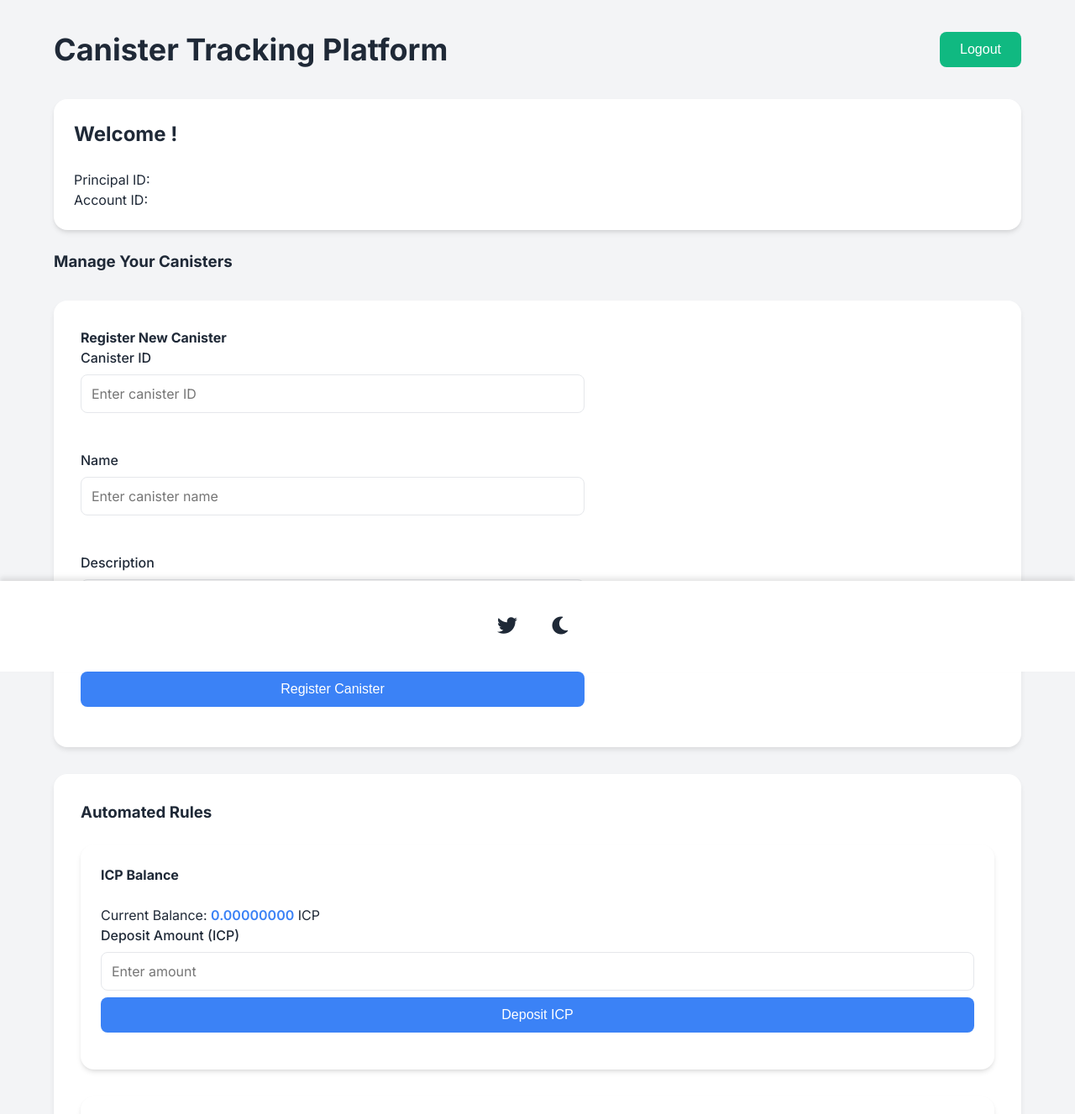
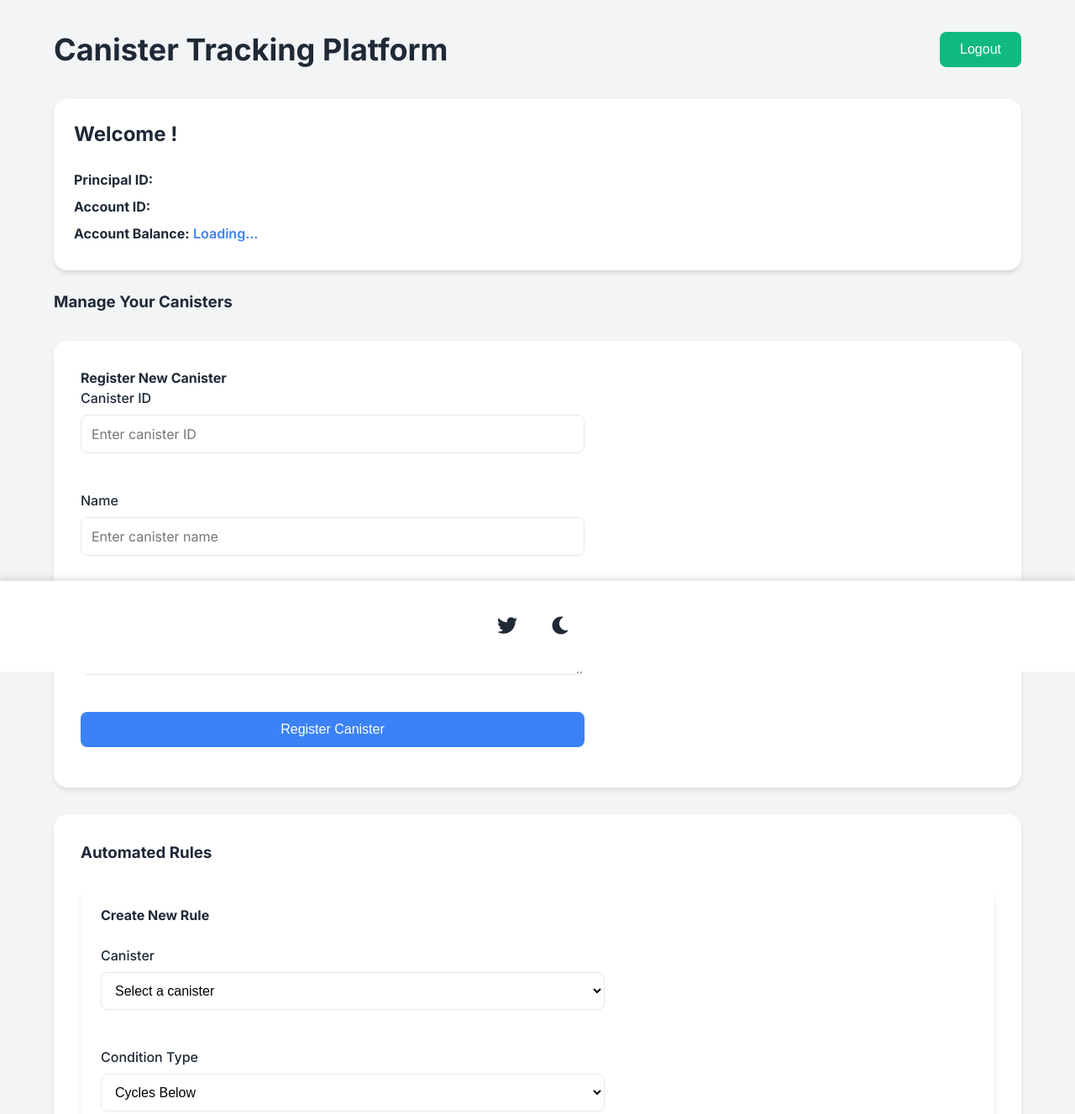
Before and after one commit to ichetanmittal/Canister-Tracking, a website built with webpack: page src/frontend/src/index.html in a window 1280 px wide. Shown: the top 1327 px of the page at 84% size. Built offline with nearby package versions, Linux system fonts and the light colour scheme; what @dfinity/agent, @dfinity/auth-client, @dfinity/ledger-icp would draw is missing.

Commit message:
account balance fetched

```diff
--- a/src/frontend/src/index.html
+++ b/src/frontend/src/index.html
@@ -534,6 +534,26 @@
                 font-size: 1.25rem;
             }
         }
+
+        .user-info {
+            margin-top: 1rem;
+        }
+
+        .user-info p {
+            margin: 0.5rem 0;
+            word-break: break-all;
+        }
+
+        .user-info strong {
+            color: var(--text-primary);
+            display: inline-block;
+            min-width: 120px;
+        }
+
+        #accountBalance {
+            color: var(--primary-color);
+            font-weight: 600;
+        }
     </style>
 </head>
 <body>
@@ -582,8 +602,11 @@
             <!-- Welcome card -->
             <div class="card">
                 <h2>Welcome <span id="username"></span>!</h2>
-                <p>Principal ID: <span id="principalId" class="text-secondary"></span></p>
-                <p>Account ID: <span id="accountId" class="text-secondary"></span></p>
+                <div class="user-info">
+                    <p><strong>Principal ID:</strong> <span id="principalId" class="text-secondary"></span></p>
+                    <p><strong>Account ID:</strong> <span id="accountId" class="text-secondary"></span></p>
+                    <p><strong>Account Balance:</strong> <span id="accountBalance">Loading...</span></p>
+                </div>
             </div>
 
             <!-- Canister Management Section -->
@@ -652,7 +675,7 @@
                     <h3>Automated Rules</h3>
 
                     <!-- ICP Balance Management -->
-                    <div class="card">
+                    <!-- <div class="card">
                         <h4>ICP Balance</h4>
                         <p>Current Balance: <span id="icpBalance">0</span> ICP</p>
                         <div class="form-group">
@@ -660,7 +683,7 @@
                             <input type="number" id="deposit-amount" min="0" step="0.01" placeholder="Enter amount">
                             <button onclick="depositICP()" class="primary">Deposit ICP</button>
                         </div>
-                    </div>
+                    </div> -->
 
                     <!-- Create Rule Form -->
                     <div class="card">
--- a/src/frontend/src/index.js
+++ b/src/frontend/src/index.js
@@ -98,8 +98,21 @@ async function handleAuthenticated() {
             if (accountElement) {
                 accountElement.textContent = accountId;
             }
+
+            // Fetch and display account balance
+            const balanceResult = await actor.getAccountBalance(principal);
+            if ('ok' in balanceResult) {
+                const balanceE8s = Number(balanceResult.ok);
+                const balanceICP = balanceE8s / 100000000; // Convert from e8s to ICP
+                const balanceElement = document.getElementById("accountBalance");
+                if (balanceElement) {
+                    balanceElement.textContent = `${balanceICP.toFixed(8)} ICP`;
+                }
+            } else {
+                console.error("Failed to fetch balance:", balanceResult.err);
+            }
         } catch (error) {
-            console.error("Error generating account ID:", error);
+            console.error("Error generating account ID or fetching balance:", error);
             const accountElement = document.getElementById("accountId");
             if (accountElement) {
                 accountElement.textContent = "Error generating account ID";
@@ -109,8 +122,7 @@ async function handleAuthenticated() {
         // Load user data
         await Promise.all([
             loadUserCanisters(),
-            loadRules(),
-            loadICPBalance()
+            loadRules()
         ]);
 
         startPeriodicMetricsUpdate();
@@ -809,41 +821,41 @@ function formatNumber(num) {
     return new Intl.NumberFormat().format(Number(num));
 }
 
-// Make functions available globally
-window.depositICP = async function depositICP() {
-    const amount = document.getElementById("deposit-amount").value;
-    console.log("Attempting to deposit:", amount, "ICP");
+// // Make functions available globally
+// window.depositICP = async function depositICP() {
+//     const amount = document.getElementById("deposit-amount").value;
+//     console.log("Attempting to deposit:", amount, "ICP");
 
-    if (!amount || amount <= 0) {
-        alert("Please enter a valid amount");
-        return;
-    }
+//     if (!amount || amount <= 0) {
+//         alert("Please enter a valid amount");
+//         return;
+//     }
 
-    try {
-        // Convert amount to BigInt e8s
-        const amountE8s = BigInt(Math.floor(amount * 100000000));
-        const result = await actor.depositICP(amountE8s);
+//     try {
+//         // Convert amount to BigInt e8s
+//         const amountE8s = BigInt(Math.floor(amount * 100000000));
+//         const result = await actor.depositICP(amountE8s);
 
-        if ('ok' in result) {
-            console.log("Deposit successful");
-            document.getElementById("deposit-amount").value = "";
-            await loadICPBalance();
-            alert("ICP deposited successfully!");
-        } else if ('err' in result) {
-            console.error("Deposit failed with error:", result.err);
-            alert("Failed to deposit ICP: " + JSON.stringify(result.err));
-        }
-    } catch (error) {
-        console.error("Error during deposit:", error);
-        // Only show error if it's not related to response parsing
-        if (!error.message.includes("JSON") && !error.message.includes("parse")) {
-            alert("Error depositing ICP: " + error.message);
-        } else {
-            console.log("Deposit may have succeeded, refreshing balance...");
-            await loadICPBalance();
-        }
-    }
-}
+//         if ('ok' in result) {
+//             console.log("Deposit successful");
+//             document.getElementById("deposit-amount").value = "";
+//             await loadICPBalance();
+//             alert("ICP deposited successfully!");
+//         } else if ('err' in result) {
+//             console.error("Deposit failed with error:", result.err);
+//             alert("Failed to deposit ICP: " + JSON.stringify(result.err));
+//         }
+//     } catch (error) {
+//         console.error("Error during deposit:", error);
+//         // Only show error if it's not related to response parsing
+//         if (!error.message.includes("JSON") && !error.message.includes("parse")) {
+//             alert("Error depositing ICP: " + error.message);
+//         } else {
+//             console.log("Deposit may have succeeded, refreshing balance...");
+//             await loadICPBalance();
+//         }
+//     }
+// }
 
 // Retry registration after controller is added
 async function retryRegistration(canisterId, name, description) {
@@ -933,22 +945,6 @@ async function unregisterCanister(canisterId) {
 
 // Make functions available globally
 window.unregisterCanister = unregisterCanister;
-
-// ICP Balance Management
-async function loadICPBalance() {
-    try {
-        const result = await actor.getICPBalance();
-        if (result.ok) {
-            // Convert from e8s back to ICP for display
-            const icpAmount = Number(result.ok) / 100000000;
-            document.getElementById("icpBalance").textContent = icpAmount.toFixed(8);
-        } else {
-            console.error("Failed to load ICP balance:", result.err);
-        }
-    } catch (error) {
-        console.error("Error loading ICP balance:", error);
-    }
-}
 
 // Rule Management Functions
 async function loadRules() {
@@ -1185,7 +1181,6 @@ function startPeriodicRuleCheck() {
 
             // Refresh rules display
             await loadRules();
-            await loadICPBalance();
         } catch (error) {
         console.error("Error in rule check:", error);
         }
```
Also changed, not shown: 1 other file.
